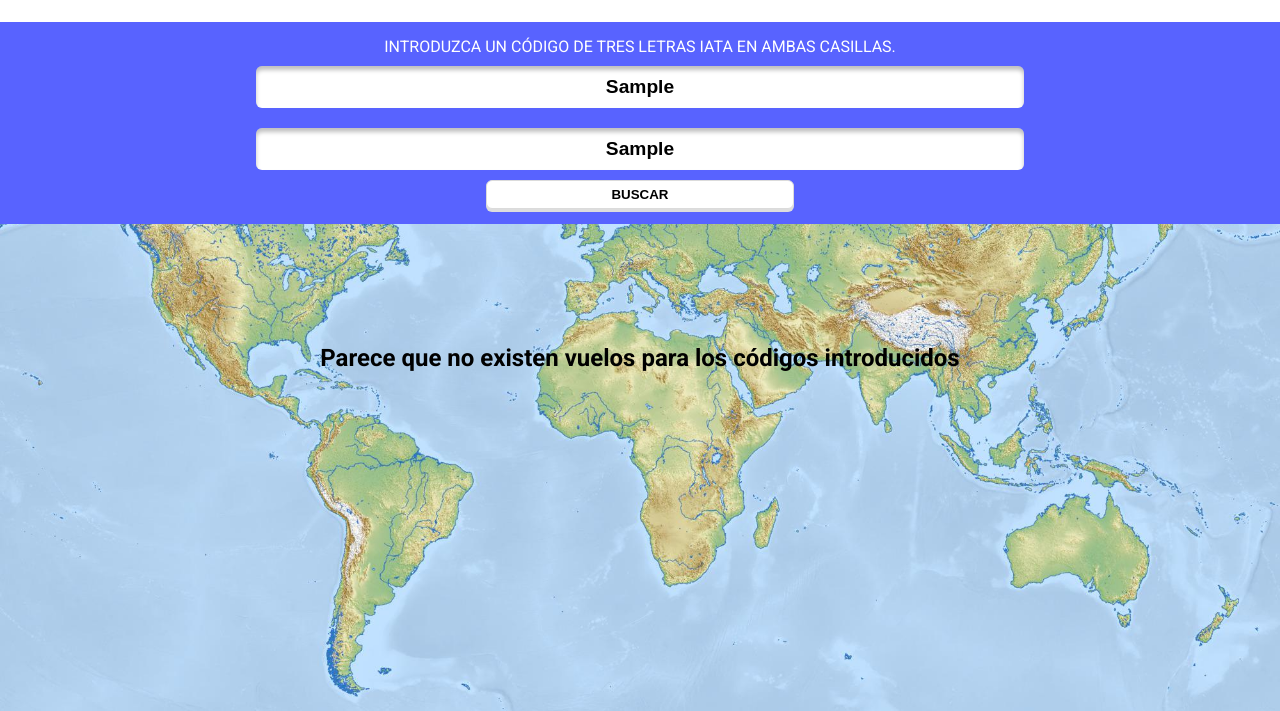
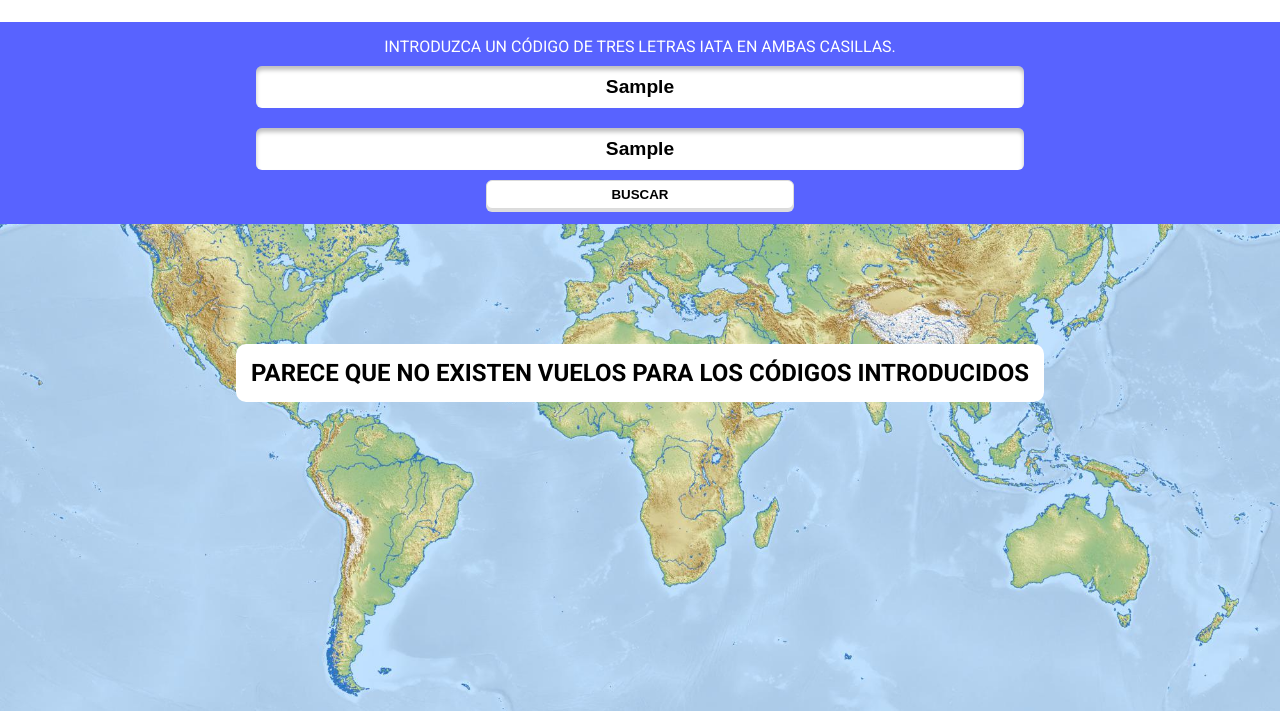
Before and after one commit to AdrianGonzalezFilgueira/buscador-de-vuelos, a plain HTML site: page src/index.html in a window 1280 px wide. Both pictures are taken after typing "Sample", "Sample" into the empty fields and a click on the button "BUSCAR". Shown: the part 89-800 px from the top of the page. Drawn offline with Linux system fonts and the light colour scheme; no server answers.

Commit message:
css error

```diff
--- a/src/CSS/style.css
+++ b/src/CSS/style.css
@@ -97,6 +97,13 @@ strong {
   margin: 5px;
 }
 
+.error {
+  background-color: white;
+  padding: 15px;
+  border-radius: 10px;
+  text-transform: uppercase;
+}
+
 .lds-ellipsis {
   display: inline-block;
   position: relative;
```
